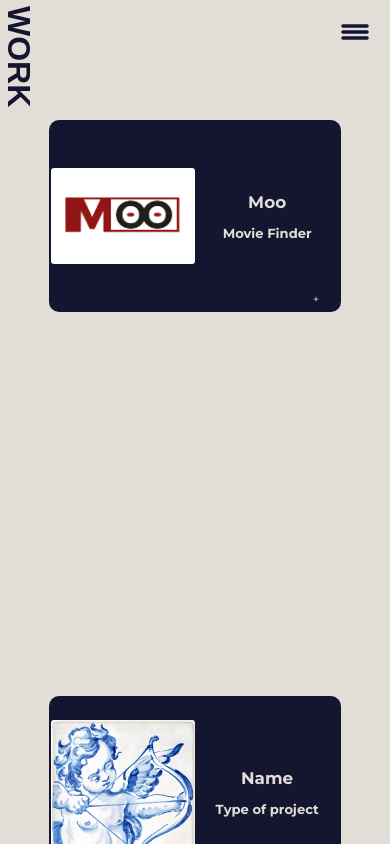
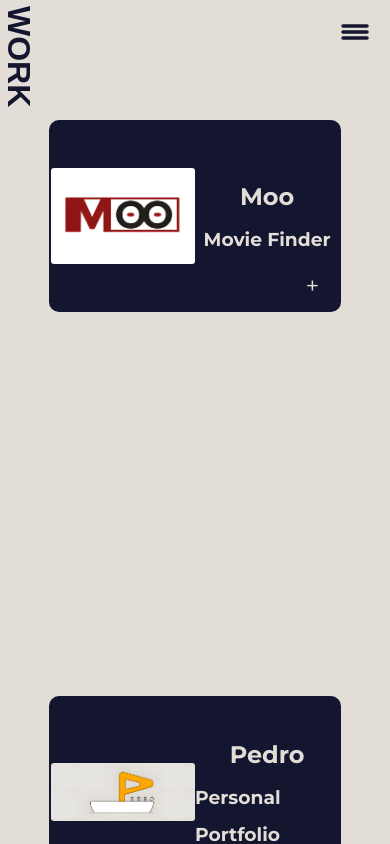
Before and after one commit to Pedrocas74/Pedro-portfolio, a React (Vite) app: page /work in a window 390 px wide. Built offline with nearby package versions, Linux system fonts and the light colour scheme; a web font is replaced by a local one.

Commit message:
Add personal portfolio to work page

```diff
--- a/src/pages/Work.jsx
+++ b/src/pages/Work.jsx
@@ -7,7 +7,9 @@ import workPlaceholderImg from "/assets/AnjodaFlecha_upscaled.webp"; //placehold
 //Moo-MovieFinder
 import mooLogo_day from "/assets/work-images/Moo-MovieFinder/Logo_day_upscaled.webp";
 import mooLogo_night from "/assets/work-images/Moo-MovieFinder/Logo_night_upscaled.webp";
-
+//portfolio
+import logoPedro from "/assets/work-images/Portfolio/Logo_portfolio.webp";
+import portfolio_frontpage from "/assets/work-images/Portfolio/portfolio_frontpage.webp"
 
 
 export default function Work() {
@@ -21,19 +23,27 @@ export default function Work() {
       imgs: [mooLogo_day, mooLogo_night],
       description:
         "A responsive web app that allows users to search for movies, view details, and manage a list of favorites.",
-      tech: ["React", "Vite", "CSS Modules", "Framer Motion", "TMDB API"],
+      tech: ["React", "Vite", "CSS Modules", "Framer Motion", "TMDB API", "Figma (Logo design)"],
       link: "https://moo-finder.vercel.app/",
     },
     {
-      name: "Name",
-      type: "Type of project",
+      name: "Pedro",
+      type: "Personal Portfolio",
+      imgs: [logoPedro, portfolio_frontpage],
+      description: "A portfolio website designed and built to present my journey as a frontend developer. It showcases my personal projects and includes my resume, social links, and a contact form, all wrapped in a clean, modern interface with responsive design.",
+      tech: ["React", "React Router", "Vite", "CSS Modules", "Framer Motion", "Figma (logo design)"],
+      link: "https://pedromagalhaes.vercel.app/",
+    },
+    {
+      name: "Untitled",
+      type: "Coming Soon",
       imgs: [workPlaceholderImg],
       description: "",
       tech: [],
       link: "",
     },
     {
-      name: "Coming Soon",
+      name: "Untitled",
       type: "",
       imgs: [workPlaceholderImg],
       description: "",
@@ -41,15 +51,7 @@ export default function Work() {
       link: "",
     },
     {
-      name: "Coming Soon",
-      type: "",
-      imgs: [workPlaceholderImg],
-      description: "",
-      tech: [],
-      link: "",
-    },
-    {
-      name: "Coming Soon",
+      name: "Untitled",
       type: "",
       imgs: [workPlaceholderImg],
       description: "",
@@ -110,9 +112,9 @@ export default function Work() {
                       : project.imgs[0]
                   }
                   alt={`Cover image for ${project.name}`}
-                  initial={{ opacity: 0.5 }}
+                  initial={{ opacity: 0 }}
                   animate={{ opacity: 1 }}
-                  transition={{ duration: 0.5 }}
+                  transition={{ duration: 1.5 }}
                 />
                 <figcaption className={styles.projectsText}>
                   <h2>{project.name}</h2>
--- a/src/styles/work.module.css
+++ b/src/styles/work.module.css
@@ -74,13 +74,15 @@
     justify-content: center;
     align-items: center;
     font-family: "Montserrat", sans-serif;
-    font-size: clamp(0.7rem, 1.5vw, 1.2rem);
+    font-size: clamp(1rem, 1.5vw, 1.5rem);
     line-height: 2;
 }
 .projectsText span {
     position: absolute;
+    font-size: 1.5rem;
     right: 20px;
     bottom: 0;
+    /* border: 1px solid white; */
 }
 
 .extraCard {
@@ -111,7 +113,7 @@
     align-items: center;
 }
 .description p {
-    font-size: clamp(0.7rem, 1.5vw, 1rem);
+    font-size: clamp(0.75rem, 1.5vw, 0.9rem);
     padding: 0 3vw;
     text-align: center;
 }
@@ -158,7 +160,7 @@
     flex-grow: 1;
 }
 .tech ul {
-    font-size: clamp(0.7rem, 1.5vw, 1rem);
+    font-size: clamp(0.7rem, 1.5vw, 0.9rem);
     padding: 0.5em;
     list-style-type: none;
     text-align: center;
```
Also changed, not shown: public/assets/work-images/Portfolio/Logo_portfolio.webp (added), public/assets/work-images/Portfolio/portfolio_frontpage.webp (added).
